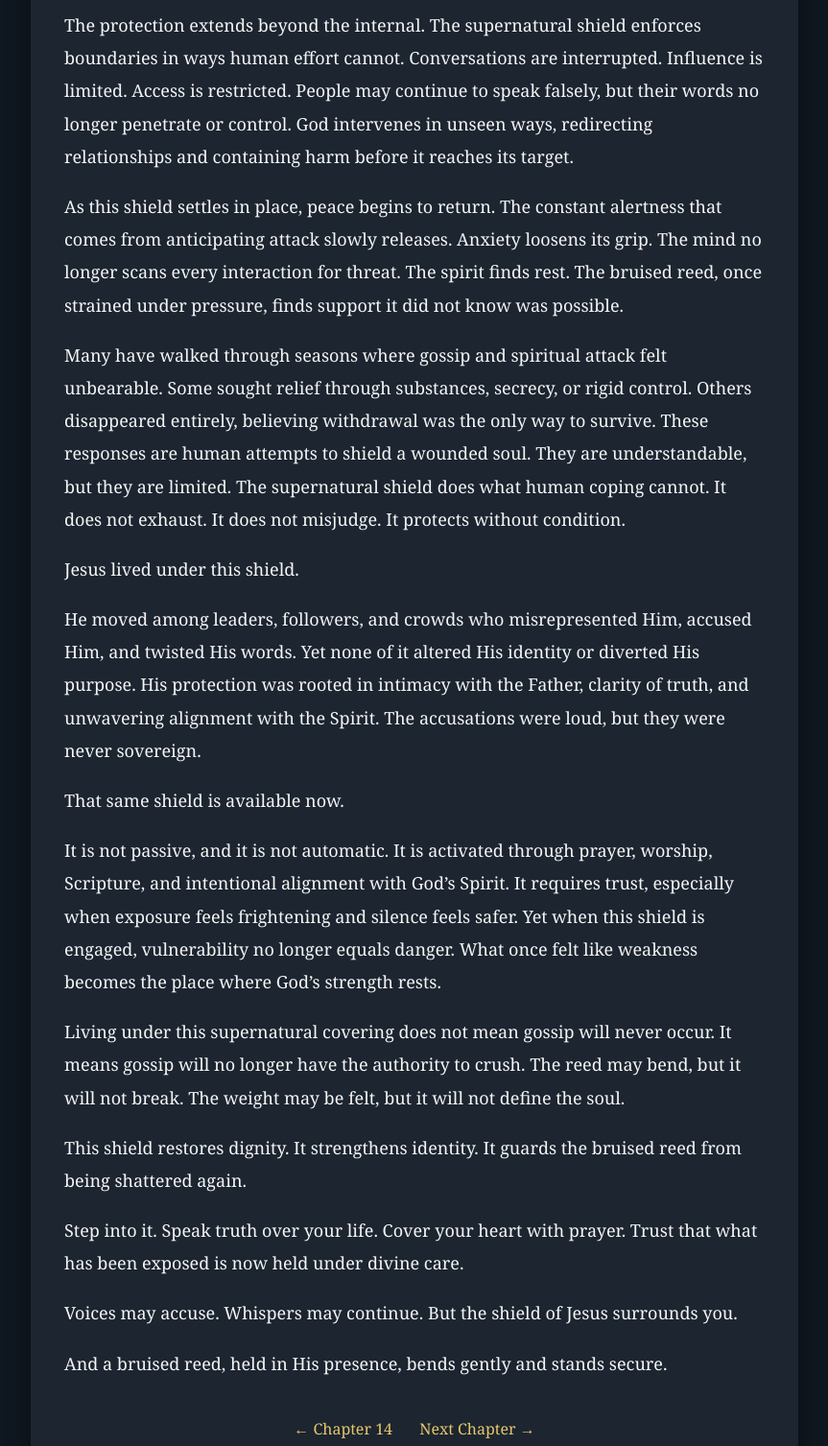
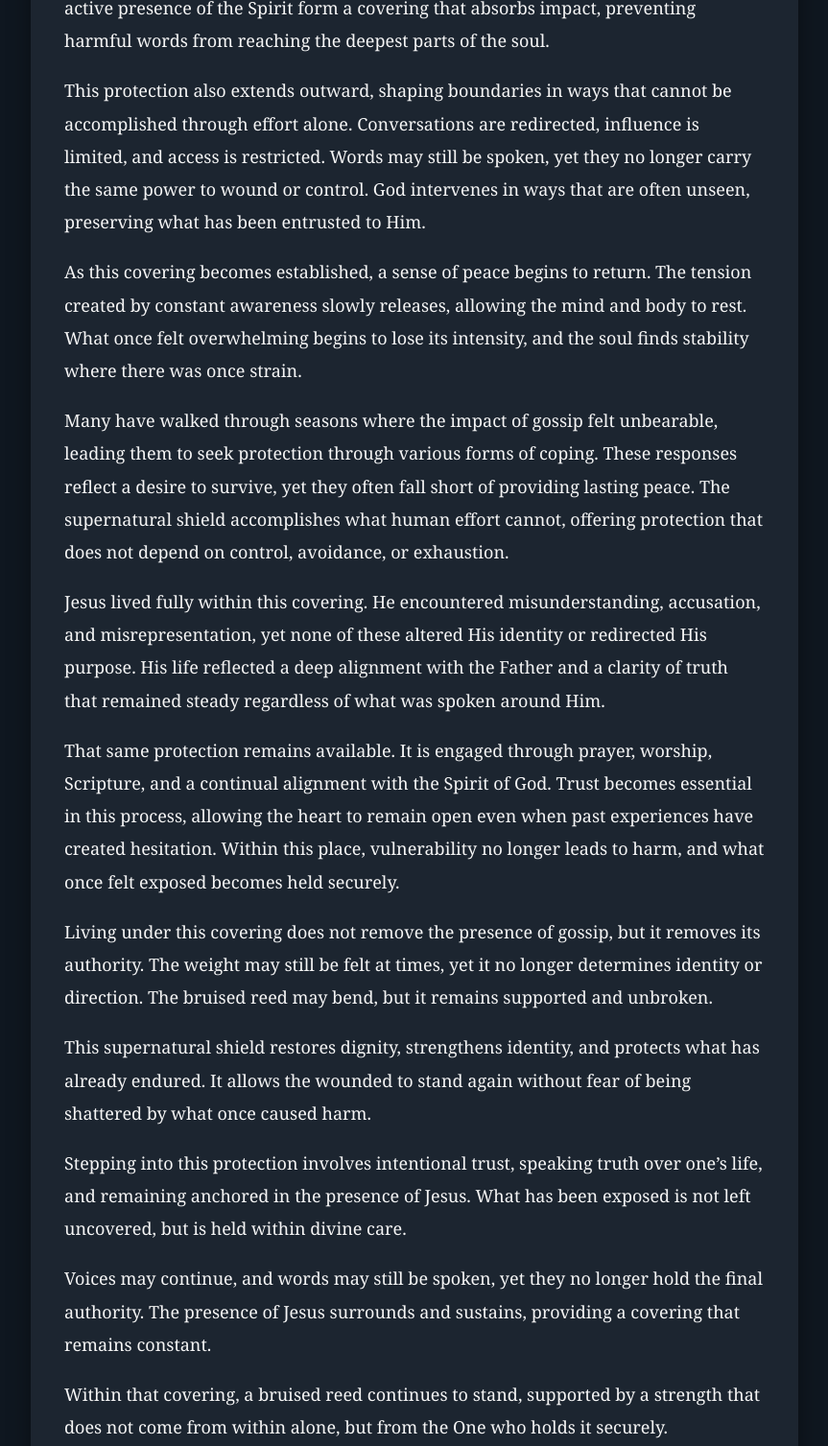
Before and after one commit to brad-hobbswd/bruise-reeds-gossip-violence, a plain HTML site: page chapter15.html in a window 1280 px wide. Shown: the part 1016-2523 px from the top of the page at 96% size, without its empty margins (208-1071 px from the left). Drawn offline with Linux system fonts and the light colour scheme.

Commit message:
Update chapter15.html

```diff
--- a/chapter15.html
+++ b/chapter15.html
@@ -116,67 +116,59 @@ p {
 <h2>The Supernatural Shield</h2>
 
 <p>
-The church often speaks of armor, protection, and spiritual warfare, yet many overlook one of the most powerful defenses God provides against gossip and spiritual harm. This protection is not something we construct through effort, image management, or spiritual performance. It is supernatural in nature. It is given, not earned, and it comes from Jesus Himself.
+The language of protection, armor, and spiritual warfare is often familiar within the church, yet one of the most powerful forms of defense against gossip and spiritual harm is frequently overlooked. This protection is not something formed through effort, performance, or the careful management of image. It is supernatural in nature, given rather than earned, and it flows directly from the presence of Jesus.
 </p>
 
 <p>
-Gossip does not merely offend. It targets identity. It presses against the soul, whispering lies until they feel heavier than truth. Human defenses alone cannot withstand this kind of assault. Anger, withdrawal, over functioning, and control may offer temporary relief, but they cannot truly shield the heart. Only the presence of God can cover what has been exposed and guard what has been wounded.
+Gossip does more than offend. It presses against identity, attempting to reshape how a person sees themselves through repeated distortion and accusation. Human responses such as anger, withdrawal, or control may provide temporary relief, yet they cannot fully shield the heart. Lasting protection comes from something deeper, where the presence of God covers what has been exposed and guards what has been wounded.
 </p>
 
 <p>
-The supernatural shield begins with divine perspective. When the Spirit of Jesus is active in a person’s life, vision changes. Words spoken by others lose their final authority. The opinions of people no longer sit in the highest place. God’s knowledge of the heart becomes louder than public narrative. Identity settles, not because circumstances change, but because truth takes precedence.
+This supernatural shield begins with a shift in perspective. As the Spirit of Jesus becomes active within a person’s life, the weight of external voices begins to lessen. Words spoken by others lose their final authority, and identity becomes anchored in what God knows to be true. Stability grows, not because circumstances immediately change, but because truth begins to take its rightful place above every competing narrative.
 </p>
 
 <p>
-This shield is also deeply spiritual. Scripture speaks of armor not as metaphor alone, but as lived reality. Truth stabilizes identity and keeps it from collapsing under accusation. Righteousness guards the heart against shame. Faith protects the mind from lies that seek to rewrite reality. Prayer and the active presence of the Spirit become a covering that absorbs impact and prevents injury from reaching the soul.
+Scripture describes this protection in ways that move beyond metaphor into lived experience. Truth stabilizes identity, righteousness guards the heart from shame, and faith protects the mind from lies that seek to redefine reality. Prayer and the active presence of the Spirit form a covering that absorbs impact, preventing harmful words from reaching the deepest parts of the soul.
 </p>
 
 <p>
-The protection extends beyond the internal. The supernatural shield enforces boundaries in ways human effort cannot. Conversations are interrupted. Influence is limited. Access is restricted. People may continue to speak falsely, but their words no longer penetrate or control. God intervenes in unseen ways, redirecting relationships and containing harm before it reaches its target.
+This protection also extends outward, shaping boundaries in ways that cannot be accomplished through effort alone. Conversations are redirected, influence is limited, and access is restricted. Words may still be spoken, yet they no longer carry the same power to wound or control. God intervenes in ways that are often unseen, preserving what has been entrusted to Him.
 </p>
 
 <p>
-As this shield settles in place, peace begins to return. The constant alertness that comes from anticipating attack slowly releases. Anxiety loosens its grip. The mind no longer scans every interaction for threat. The spirit finds rest. The bruised reed, once strained under pressure, finds support it did not know was possible.
+As this covering becomes established, a sense of peace begins to return. The tension created by constant awareness slowly releases, allowing the mind and body to rest. What once felt overwhelming begins to lose its intensity, and the soul finds stability where there was once strain.
 </p>
 
 <p>
-Many have walked through seasons where gossip and spiritual attack felt unbearable. Some sought relief through substances, secrecy, or rigid control. Others disappeared entirely, believing withdrawal was the only way to survive. These responses are human attempts to shield a wounded soul. They are understandable, but they are limited. The supernatural shield does what human coping cannot. It does not exhaust. It does not misjudge. It protects without condition.
+Many have walked through seasons where the impact of gossip felt unbearable, leading them to seek protection through various forms of coping. These responses reflect a desire to survive, yet they often fall short of providing lasting peace. The supernatural shield accomplishes what human effort cannot, offering protection that does not depend on control, avoidance, or exhaustion.
 </p>
 
 <p>
-Jesus lived under this shield.
+Jesus lived fully within this covering. He encountered misunderstanding, accusation, and misrepresentation, yet none of these altered His identity or redirected His purpose. His life reflected a deep alignment with the Father and a clarity of truth that remained steady regardless of what was spoken around Him.
 </p>
 
 <p>
-He moved among leaders, followers, and crowds who misrepresented Him, accused Him, and twisted His words. Yet none of it altered His identity or diverted His purpose. His protection was rooted in intimacy with the Father, clarity of truth, and unwavering alignment with the Spirit. The accusations were loud, but they were never sovereign.
+That same protection remains available. It is engaged through prayer, worship, Scripture, and a continual alignment with the Spirit of God. Trust becomes essential in this process, allowing the heart to remain open even when past experiences have created hesitation. Within this place, vulnerability no longer leads to harm, and what once felt exposed becomes held securely.
 </p>
 
 <p>
-That same shield is available now.
+Living under this covering does not remove the presence of gossip, but it removes its authority. The weight may still be felt at times, yet it no longer determines identity or direction. The bruised reed may bend, but it remains supported and unbroken.
 </p>
 
 <p>
-It is not passive, and it is not automatic. It is activated through prayer, worship, Scripture, and intentional alignment with God’s Spirit. It requires trust, especially when exposure feels frightening and silence feels safer. Yet when this shield is engaged, vulnerability no longer equals danger. What once felt like weakness becomes the place where God’s strength rests.
+This supernatural shield restores dignity, strengthens identity, and protects what has already endured. It allows the wounded to stand again without fear of being shattered by what once caused harm.
 </p>
 
 <p>
-Living under this supernatural covering does not mean gossip will never occur. It means gossip will no longer have the authority to crush. The reed may bend, but it will not break. The weight may be felt, but it will not define the soul.
+Stepping into this protection involves intentional trust, speaking truth over one’s life, and remaining anchored in the presence of Jesus. What has been exposed is not left uncovered, but is held within divine care.
 </p>
 
 <p>
-This shield restores dignity. It strengthens identity. It guards the bruised reed from being shattered again.
+Voices may continue, and words may still be spoken, yet they no longer hold the final authority. The presence of Jesus surrounds and sustains, providing a covering that remains constant.
 </p>
 
 <p>
-Step into it. Speak truth over your life. Cover your heart with prayer. Trust that what has been exposed is now held under divine care.
-</p>
-
-<p>
-Voices may accuse. Whispers may continue. But the shield of Jesus surrounds you.
-</p>
-
-<p>
-And a bruised reed, held in His presence, bends gently and stands secure.
+Within that covering, a bruised reed continues to stand, supported by a strength that does not come from within alone, but from the One who holds it securely.
 </p>
 
 <div class="page-nav">
```
